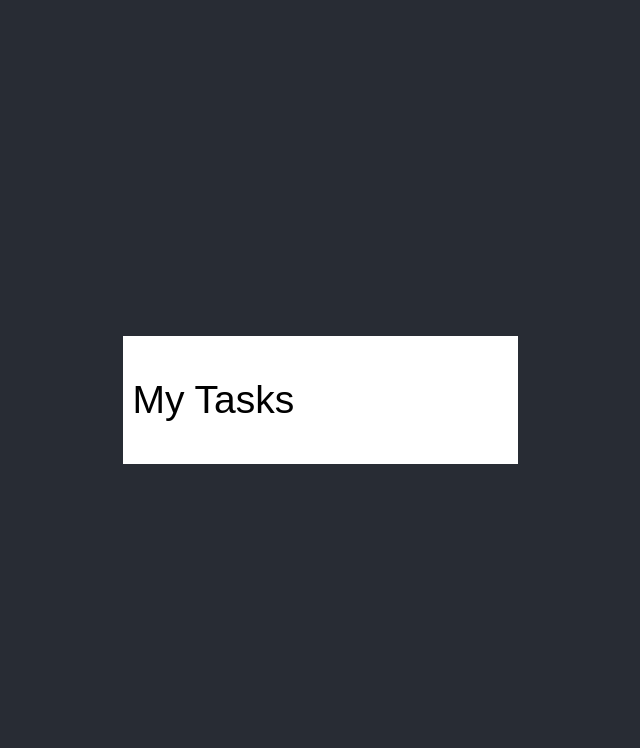
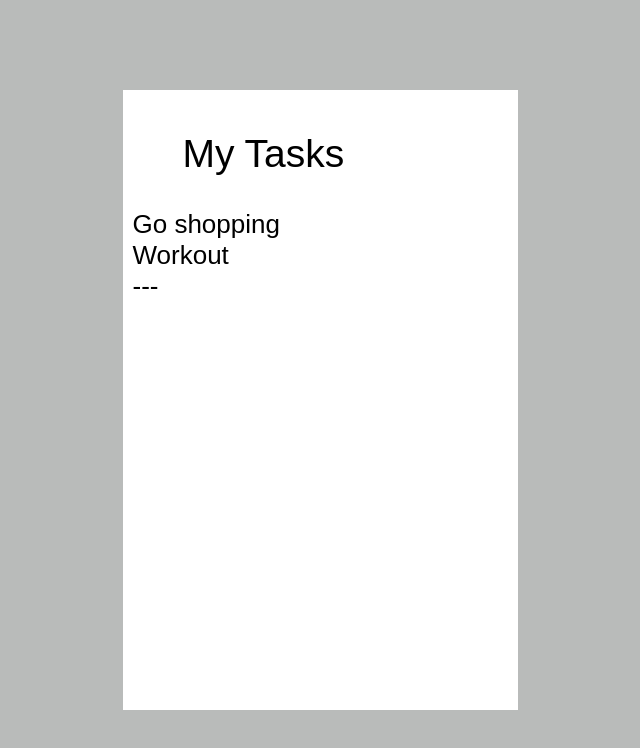
Before and after one commit to arianaberger/google-tasks, a React (Create React App) app in the folder google-tasks/: page / in a window 1280 px wide. Shown: the top 748 px of the page, without its empty margins (320-960 px from the left). Built offline with nearby package versions, Linux system fonts and the light colour scheme.

Commit message:
Begin incomplete tasks container with seed data

```diff
--- a/google-tasks/src/App.css
+++ b/google-tasks/src/App.css
@@ -7,7 +7,7 @@
 }
 
 .App-header {
-  background-color: #282c34;
+  background-color: #B9BBBA;
   min-height: 100vh;
   display: flex;
   flex-direction: column;
@@ -24,6 +24,7 @@
 .App-main {
   font-family: 'Montserrat', sans-serif;
   width: 375px;
+  min-height: 600px;
   background-color: #fff;
   text-align: left;
   padding: 10px
@@ -31,4 +32,5 @@
 
 h2 {
   font-weight: normal;
+  padding-left: 50px;
 }
--- a/google-tasks/src/App.js
+++ b/google-tasks/src/App.js
@@ -1,6 +1,6 @@
 import React from 'react';
-import logo from './logo.svg';
 import './App.css';
+import TasksContainer from './TasksContainer';
 
 function App() {
   return (
@@ -8,6 +8,7 @@ function App() {
       <header className="App-header">
         <div className="App-main">
           <h2>My Tasks</h2>
+          <TasksContainer />
         </div>
       </header>
     </div>
--- /dev/null
+++ b/google-tasks/src/TasksComplete.js
@@ -0,0 +1,12 @@
+import React, { Component } from 'react';
+
+class TasksComplete extends Component {
+
+  render() {
+    return (
+      <div>---</div>
+    )
+  }
+}
+
+export default TasksComplete
--- /dev/null
+++ b/google-tasks/src/TasksContainer.js
@@ -0,0 +1,27 @@
+import React, { Component } from 'react';
+import TasksComplete from './TasksComplete';
+import TasksIncomplete from './TasksIncomplete';
+
+class TasksContainer extends Component {
+
+  constructor() {
+    super();
+    this.state = {
+      tasks: [
+        {name: "Go shopping", complete: false},
+        {name: "Workout", complete: false}
+      ]
+    }
+  }
+
+  render() {
+    return (
+      <>
+        <TasksIncomplete tasks={this.state.tasks}/>
+        <TasksComplete />
+      </>
+    )
+  }
+}
+
+export default TasksContainer
--- /dev/null
+++ b/google-tasks/src/TasksIncomplete.js
@@ -0,0 +1,24 @@
+import React from 'react';
+
+const TasksIncomplete = (props) => {
+
+  const getTasks = () => {
+    return props.tasks.filter(task => !task.complete)
+  }
+
+  const displayTasks = () => {
+    return getTasks().map(task => {
+      return (
+        <div key={task.name}>
+        {task.name}
+        </div>
+      )
+    })
+  }
+
+    return (
+      <div>{displayTasks()}</div>
+    )
+}
+
+export default TasksIncomplete
```
